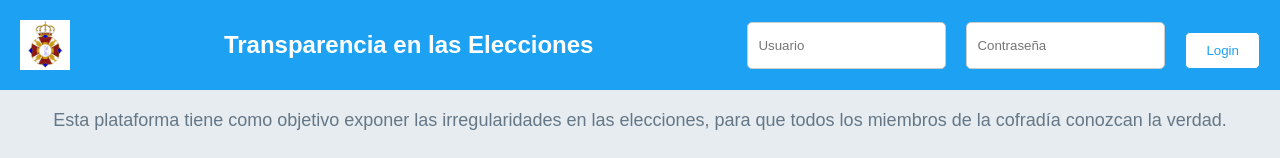
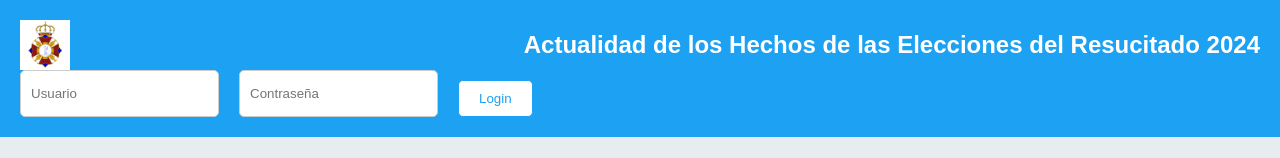
Before and after one commit to josefusfus/eleccionesResucitado, a React (Create React App) app in the folder frontend/: page / in a window 1280 px wide. Shown: the top 158 px of the page. Built offline with nearby package versions, Linux system fonts and the light colour scheme; no server answers.

Commit message:
Arreglado titulo

```diff
--- a/frontend/src/components/Header.js
+++ b/frontend/src/components/Header.js
@@ -37,7 +37,7 @@ const Header = ({ loggedIn, setLoggedIn, setRole }) => {
     return (
         <header className="header">
             <img src="/logo.png" alt="Logo" className="logo" />
-            <h1>Transparencia en las Elecciones</h1>
+            <h1>Actualidad de los Hechos de las Elecciones del Resucitado 2024</h1>
 
             {!loggedIn ? (
                 <>
```
